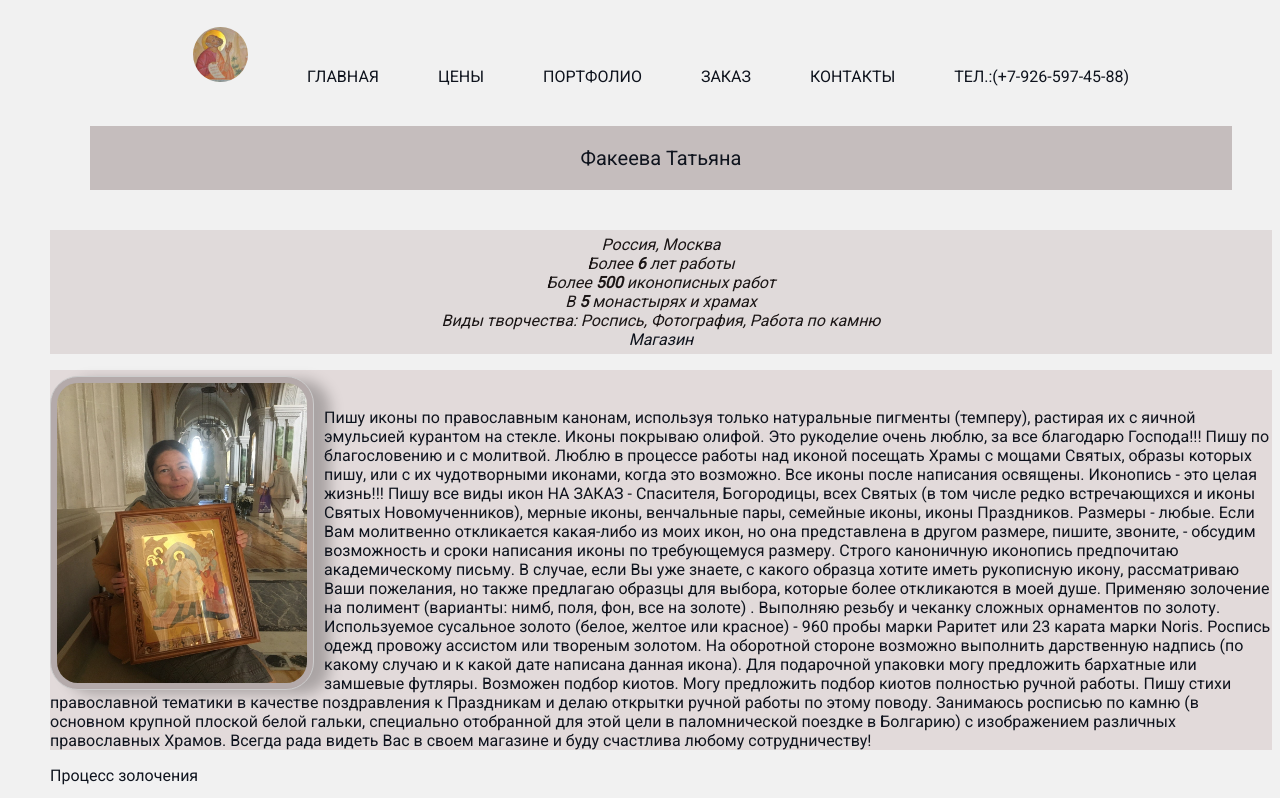
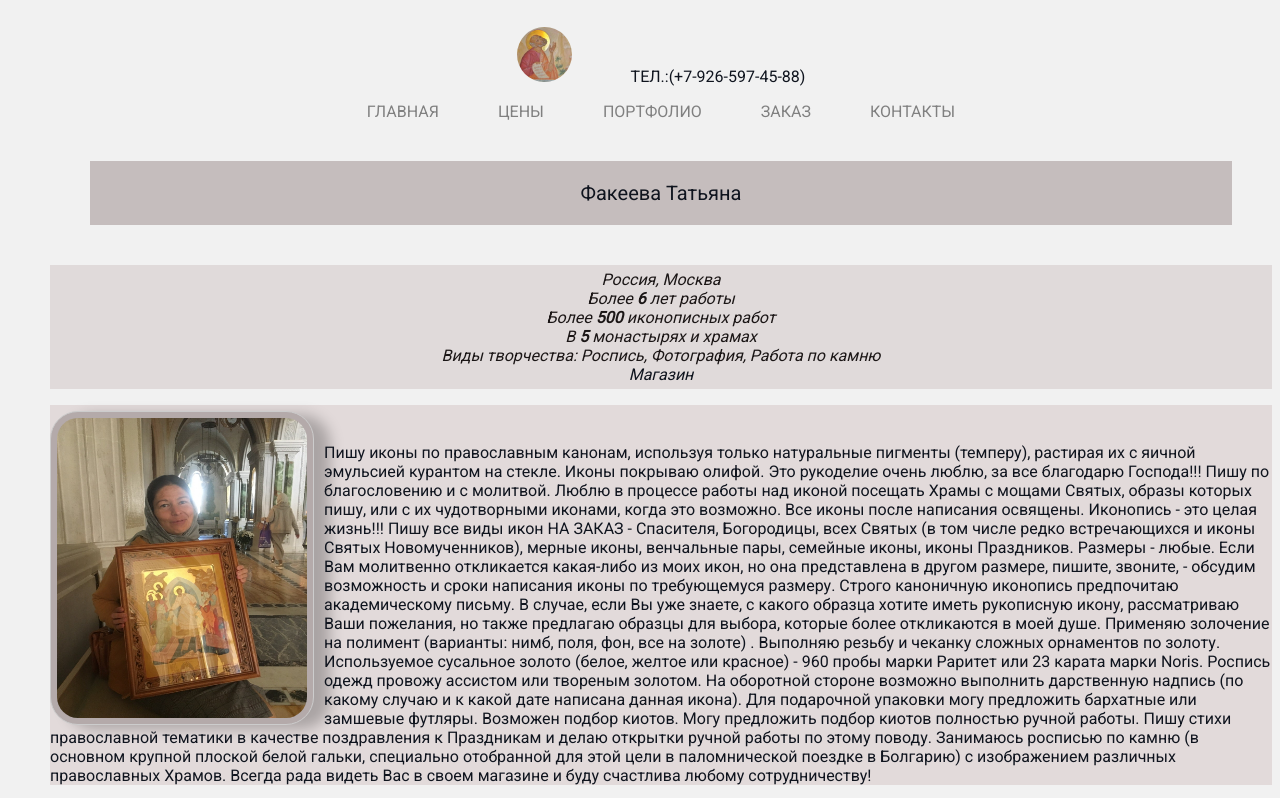
Before and after one commit to Mar73612/pmv, a plain HTML site: page index.html in a window 1280 px wide. Shown: the top 798 px of the page. Drawn offline with Linux system fonts and the light colour scheme.

Commit message:
Update index.html

```diff
--- a/index.html
+++ b/index.html
@@ -18,10 +18,9 @@
 
   <div class="logo1">
 
-       <img src="logo.jpg" class="logo"/img>
+       <img src="logo.jpg" class="logo"/img>                           тел.:(+7-926-597-45-88)
 
-       Главная  Цены    Портфолио   Заказ  Контакты
-       тел.:(+7-926-597-45-88)
+     <p> <a href="" > Главная </a> <a href ="">Цены </a> <a href="">  Портфолио </a> <a href="">  Заказ </a> <a href=""> Контакты </a> </p>
 
 
   </div>
```
